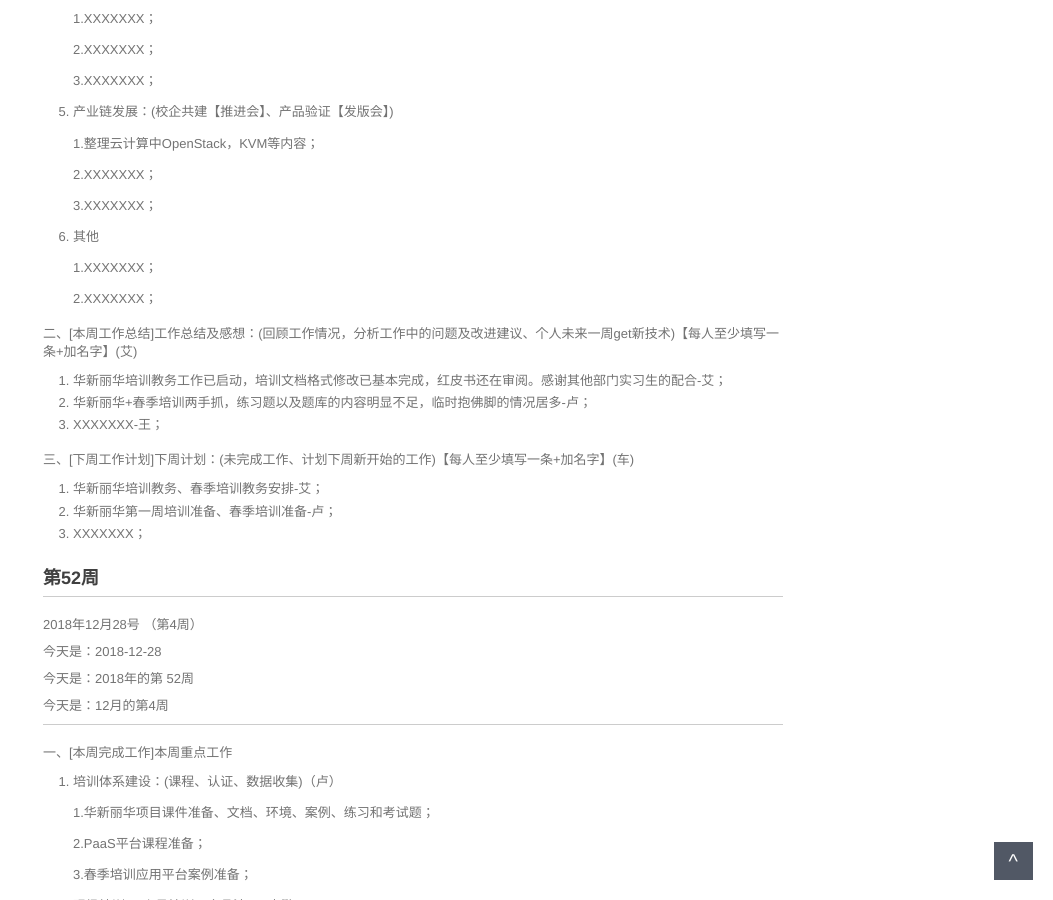
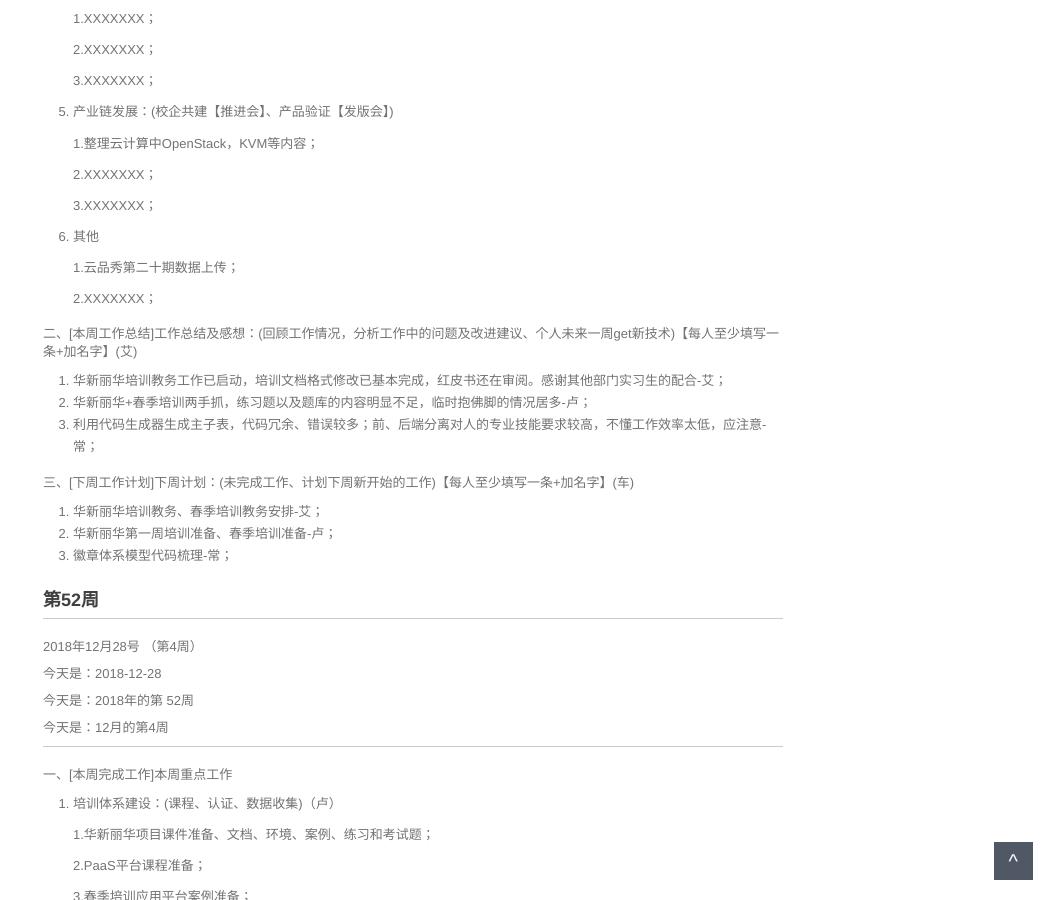
Before and after one commit to walllFlower/blog, a Jekyll site: the page built from _posts/2018-07-17-day_report_cxz.md, in a window 1280 px wide and 900 px high, scrolled down 901 px. Shown: the whole window, without its empty margins (227-1280 px from the left). Built offline with Jekyll 4.4.1, drawn with Linux system fonts in a browser that asks for light colours; comment, search, counter and statistics services are not loaded.

Commit message:
Update 2018-07-17-day_report_cxz.md

```diff
--- a/_posts/2018-07-17-day_report_cxz.md
+++ b/_posts/2018-07-17-day_report_cxz.md
@@ -65,7 +65,7 @@ categories: 技术运营工作周报
 
 6. 其他
 
-    1.XXXXXXX；
+    1.云品秀第二十期数据上传；
 
     2.XXXXXXX；
 
@@ -73,13 +73,13 @@ categories: 技术运营工作周报
 
 1. 华新丽华培训教务工作已启动，培训文档格式修改已基本完成，红皮书还在审阅。感谢其他部门实习生的配合-艾；
 2. 华新丽华+春季培训两手抓，练习题以及题库的内容明显不足，临时抱佛脚的情况居多-卢；
-3. XXXXXXX-王；
+3. 利用代码生成器生成主子表，代码冗余、错误较多；前、后端分离对人的专业技能要求较高，不懂工作效率太低，应注意-常；
 
 三、[下周工作计划]下周计划：(未完成工作、计划下周新开始的工作)【每人至少填写一条+加名字】(车)
 
 1. 华新丽华培训教务、春季培训教务安排-艾；
 2. 华新丽华第一周培训准备、春季培训准备-卢；
-3. XXXXXXX；
+3. 徽章体系模型代码梳理-常；
 
 ###  第52周
 
```
